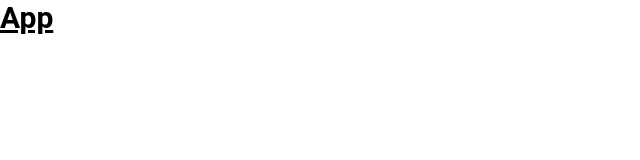
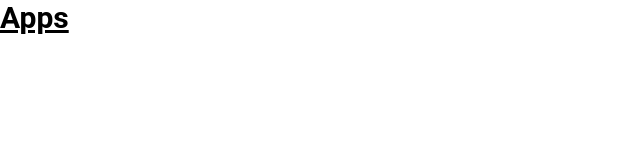
Before and after one commit to Nosver/CafeManagement, a React (Vite) app in the folder frontend/: page / in a window 1280 px wide. Shown: the top 160 px of the page, without its empty margins (0-640 px from the left). Built offline with nearby package versions, Linux system fonts and the light colour scheme.

Commit message:
components file added

```diff
--- a/frontend/src/App.jsx
+++ b/frontend/src/App.jsx
@@ -1,10 +1,15 @@
 import React from 'react'
+import MenuItem from './components/MenuItem';
 
 const App = () => {
-  return (
-    <div className='text-3xl font-bold underline'>
-      App
+  return (<>
+  <div className='text-3xl font-bold underline'>
+      Apps
+      <MenuItem></MenuItem>
     </div>
+
+  </>
+
   )
 }
 
--- /dev/null
+++ b/frontend/src/components/MenuItem.jsx
@@ -0,0 +1,9 @@
+import React from 'react'
+
+function MenuItem() {
+  return (
+   <div></div>
+  );
+}
+
+export default MenuItem
```
